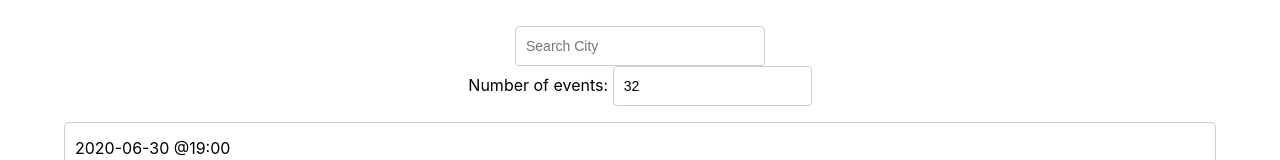
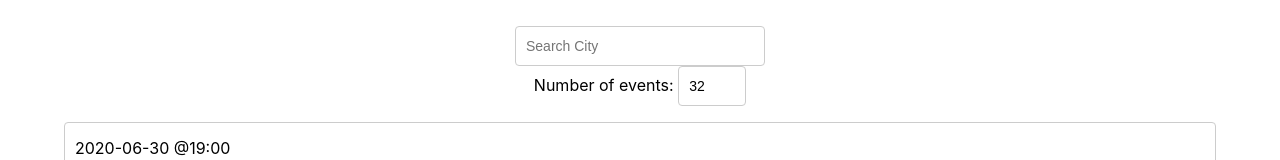
Before and after one commit to d00d1e/meetupApp, a React (Create React App) app: page / in a window 1280 px wide. Shown: the top 160 px of the page. Built offline with nearby package versions, Linux system fonts and the light colour scheme.

Commit message:
Updated getEvents prop for NumberOfEvents component

```diff
--- a/src/NumberOfEvents.js
+++ b/src/NumberOfEvents.js
@@ -15,7 +15,7 @@ class NumberOfEvents extends Component {
     return (
       <div className="numberOfEvents">
         <label className='numberOfEventsInputLabel'>Number of events: </label>
-        <input type="text" className="numberOfEventsInput" onChange={this.handleNumberChanged} value={this.state.numberOfEvents}  />
+        <input type="number" className="numberOfEventsInput" onChange={this.handleNumberChanged} value={this.state.numberOfEvents}  min="1" max="32" />
       </div>
     );
   }
```
Also changed, not shown: src/App.js (+1 -9 lines), 2 other files (tests, documents, lock files or other folders).
